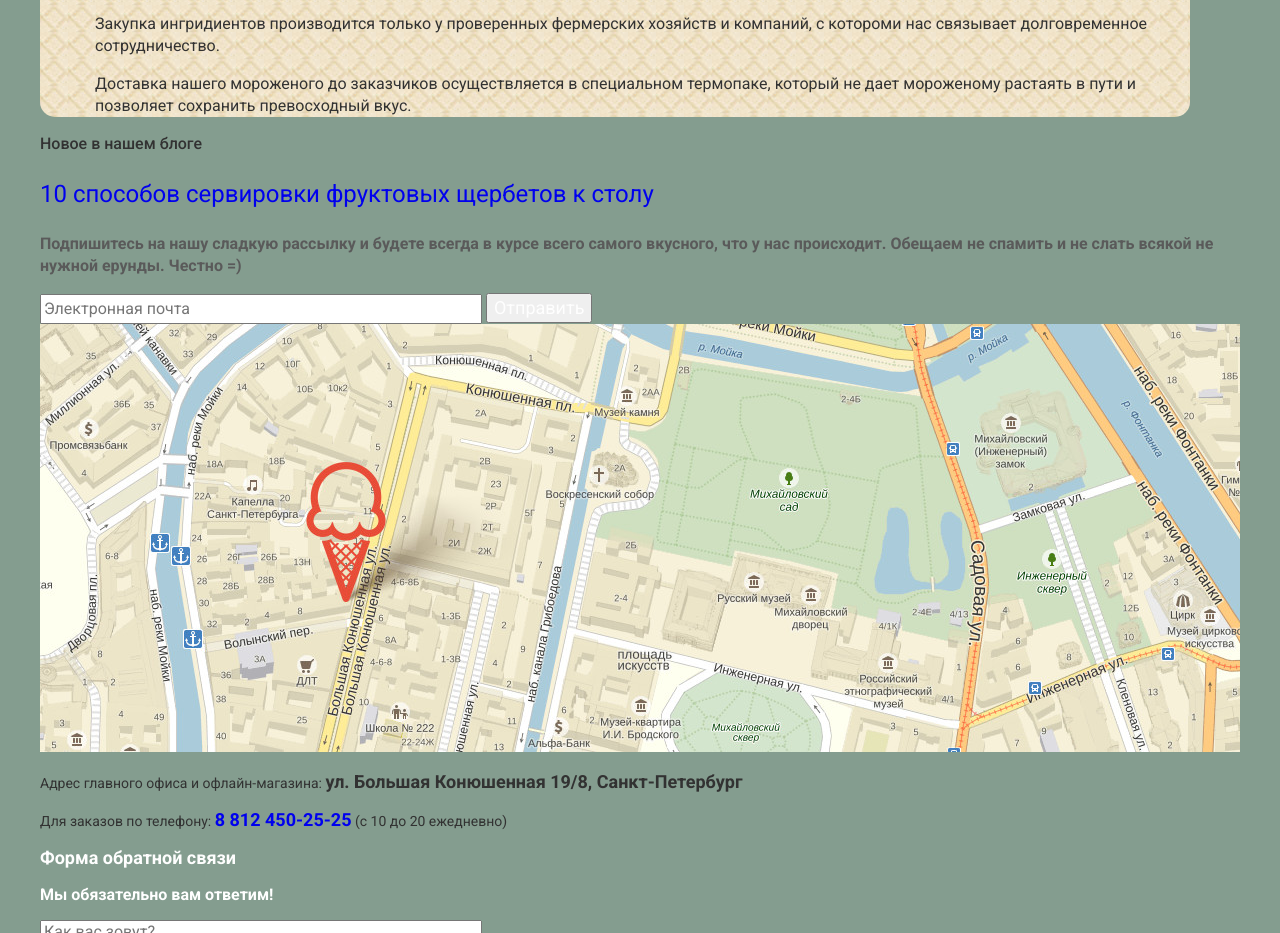
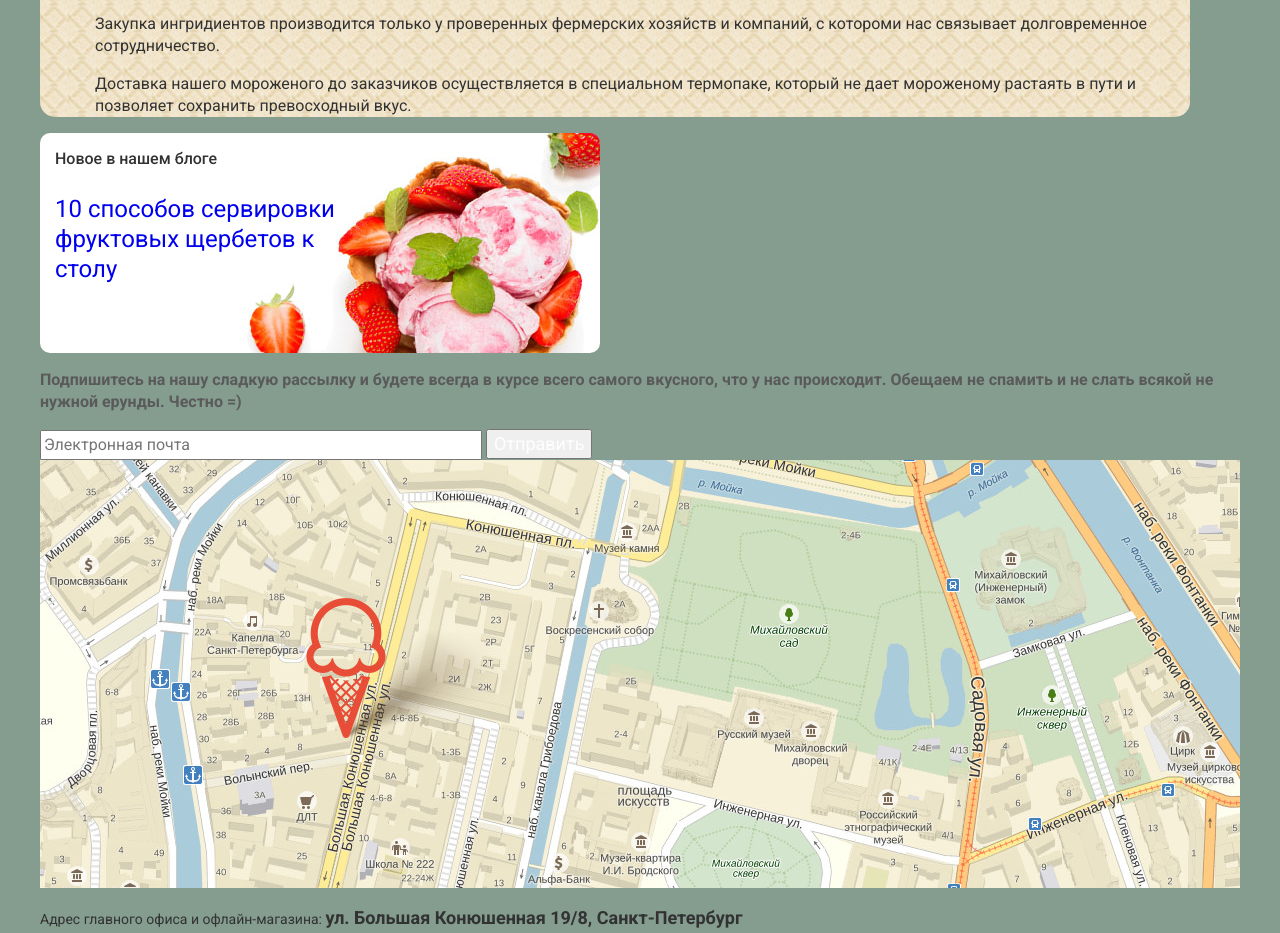
Before and after one commit to spawnmax1990/339495-gllacy, a plain HTML site: page index.html in a window 1280 px wide. Shown: the part 5020-5953 px from the top of the page. Drawn offline with Linux system fonts and the light colour scheme.

Commit message:
Оформил Блог.

```diff
--- a/css/style.css
+++ b/css/style.css
@@ -136,6 +136,8 @@ li {
   font-size: 16px;
   line-height: 22px;
   color: #323232;
+  padding-top: 15px;
+  padding-left: 15px;
 }
 
 .news p {
@@ -143,6 +145,14 @@ li {
   font-size: 24px;
   line-height: 30px;
   color: #323232;
+  padding-left: 15px;
+}
+
+.news {
+  width: 560px;
+  min-height: 220px;
+  background: url("../img/blog.jpg") no-repeat;
+  border-radius: 10px;
 }
 
 .dispatch p {
--- a/index.html
+++ b/index.html
@@ -159,7 +159,8 @@
 
       <section class="news">
         <h3>Новое в нашем блоге</h3>
-        <p><a href="news.html">10 способов сервировки фруктовых щербетов к столу</a></p>
+        <p><a href="news.html">10 способов сервировки<br>фруктовых щербетов к<br>столу</a></p>
+        <!-- Незнаю правильно или нет, но тут сделал через br -->
       </section>
 
       <section class="dispatch">
```
Also changed, not shown: img/blog.jpg (added).
